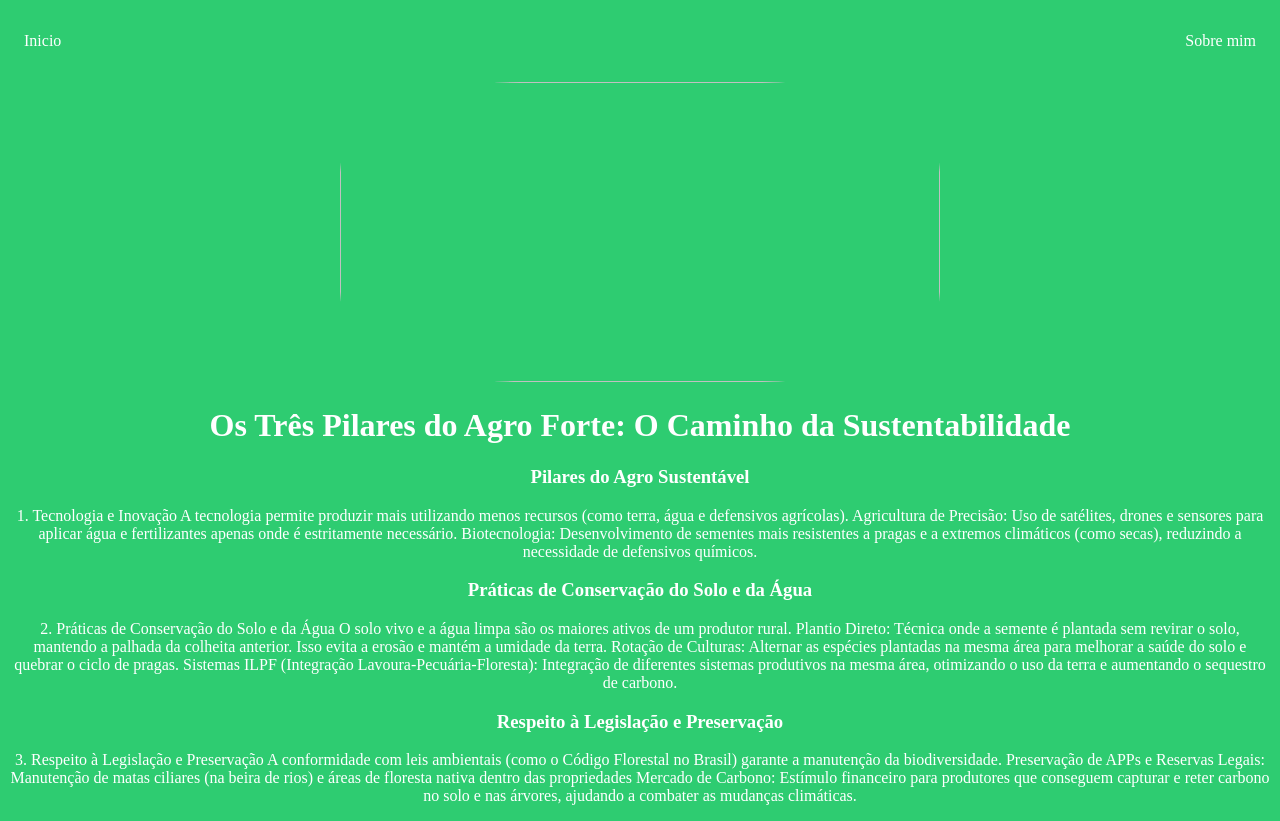
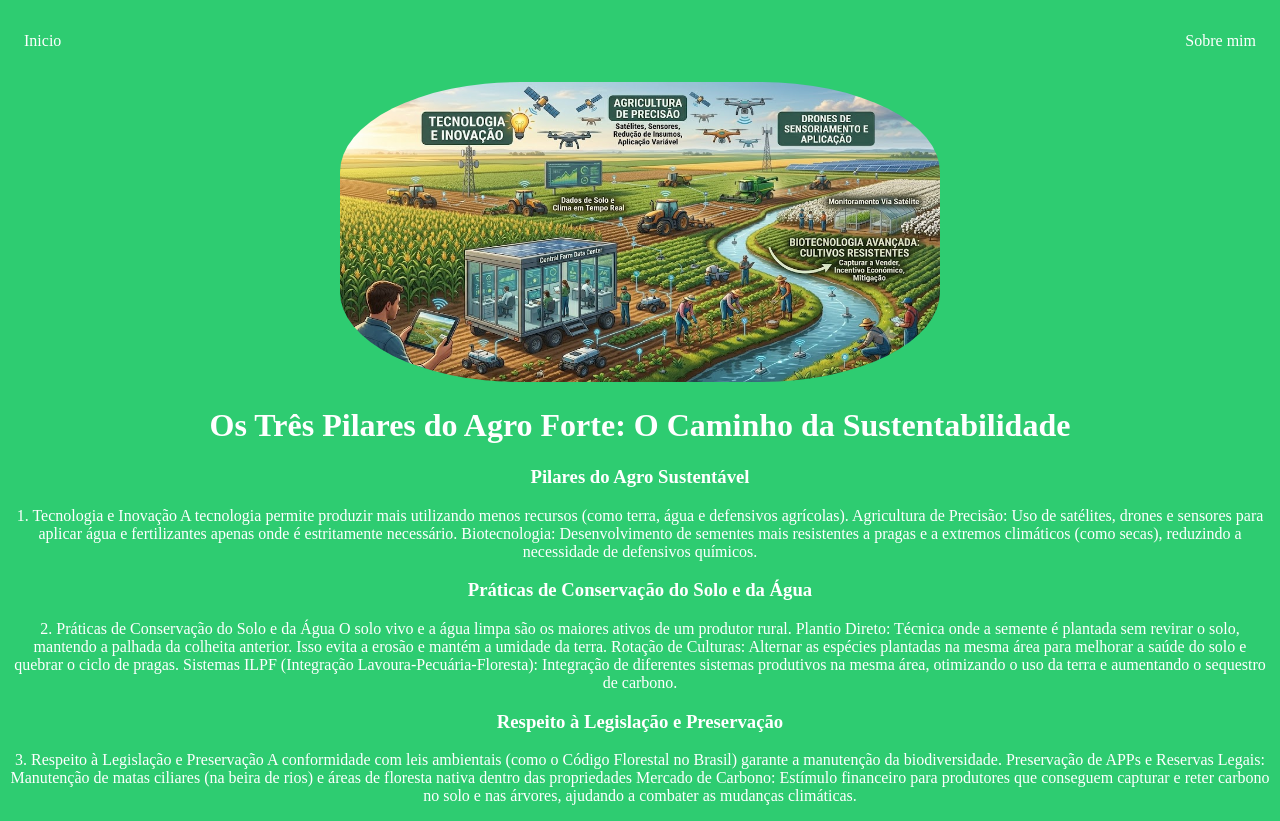
Before and after one commit to felipevink-cmyk/agrinho-2026, a plain HTML site: page index.html in a window 1280 px wide. Drawn offline with Linux system fonts and the light colour scheme.

Commit message:
Update index.html

```diff
--- a/index.html
+++ b/index.html
@@ -19,7 +19,7 @@
     </nav>
     <header>
         <div class="center">
-            <img src="c3e83161cf8b.png">
+            <img src="1.png">
             <h1>Os Três Pilares do Agro Forte: O Caminho da Sustentabilidade</h1>
         </div>
     </header>
```
